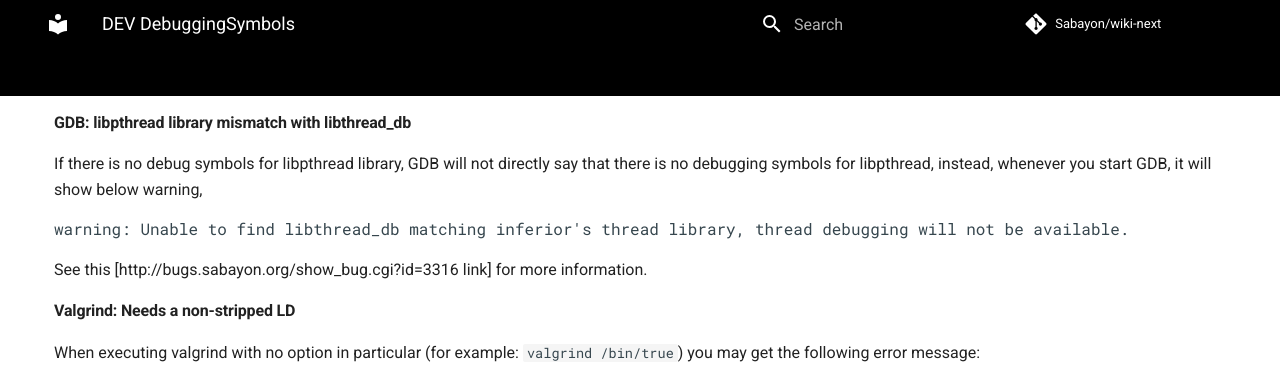
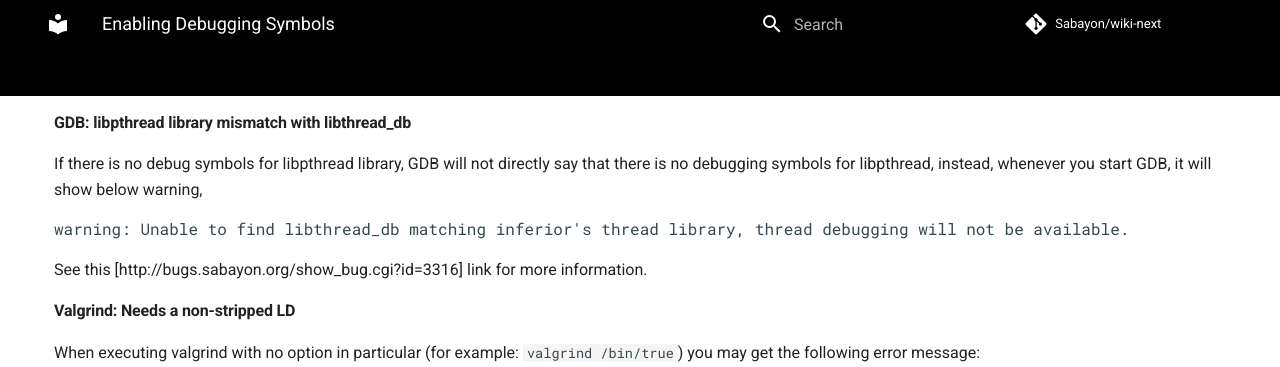
Before and after one commit to Sabayon/wiki-next, an MkDocs documentation site: the page built from docs/articles/DEV_DebuggingSymbols.md, in a window 1280 px wide and 900 px high, scrolled down 1136 px. Shown: the top 367 px of the window. Built offline with MkDocs 1.6.1 and Material for MkDocs 9.7.7, drawn with Linux system fonts in a browser that asks for light colours; comment, search, counter and statistics services are not loaded; some of the changed text lies outside the part shown.

Commit message:
Update DEV_DebuggingSymbols.md

```diff
--- a/docs/articles/DEV_DebuggingSymbols.md
+++ b/docs/articles/DEV_DebuggingSymbols.md
@@ -1,3 +1,5 @@
+# Enabling Debugging Symbols
+
 Packages are, by default, installed without debugging symbols in Sabayon. This saves space, specially for users that are not developers and are not interested in debugging applications. But for those of us who are developers, finding the debug symbols of Entropy packages can come in handy. To do so, change the value of the `splitdebug` variable to enable in `/etc/entropy/client.conf`
 
 <pre class="clear">
@@ -53,7 +55,7 @@
 warning: Unable to find libthread_db matching inferior's thread library, thread debugging will not be available.
 </pre>
 
-See this [http://bugs.sabayon.org/show_bug.cgi?id=3316 link] for more information.
+See this [http://bugs.sabayon.org/show_bug.cgi?id=3316] link for more information.
 
 #### Valgrind: Needs a non-stripped LD
 
```
